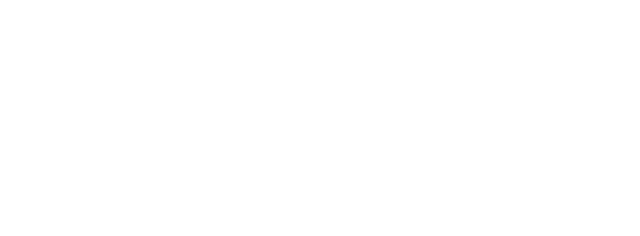
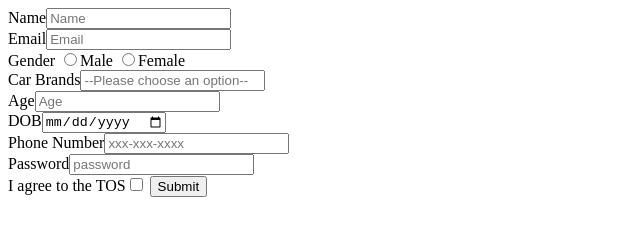
Before and after one commit to acciojob/signup-form-car-mohanapriyak07, a website: page main.html in a window 1280 px wide. Shown: the whole page, without its empty margins (0-640 px from the left). Drawn offline with Linux system fonts and the light colour scheme.

Commit message:
created a submission

```diff
--- a/main.html
+++ b/main.html
@@ -8,6 +8,24 @@
 
 <body>
 	<!-- the entire body must be written by student -->
+	<form>
+		<label for="name">Name</label><input type="text" id="name" placeholder="Name"><br/>
+		<label for="email">Email</label><input type="email" id="email" placeholder="Email" required><br/>
+		<label>Gender</label>
+		      <label for="gender_m">
+		        <input type="radio" name="gender" id="gender_m" value="male" required>Male
+		      </label>
+		      <label for="gender_f">
+		        <input type="radio" name="gender" id="gender_f" value="female">Female
+		      </label><br/>
+         <label for="cars">Car Brands</label><input type="select" id="cars" required placeholder="--Please choose an option--"><br/>
+		<label for="age">Age</label><input type="number" id="age" placeholder="Age" required><br/>
+		<label for="dob">DOB</label><input type="date" id="dob" required><br/>
+		<label for="tel">Phone Number</label><input type="tel" id="tel" placeholder="xxx-xxx-xxxx"><br/>
+		<label for="password">Password</label><input type="password" id="password" placeholder="password" required><br/>
+		<label for="tos">I agree to the TOS</label><input type="checkbox" id="tos" required>
+	    <button type="submit">Submit</button>
+	</form>
     <script type="text/javascript" src="./script.js">
 </script>
 
```
